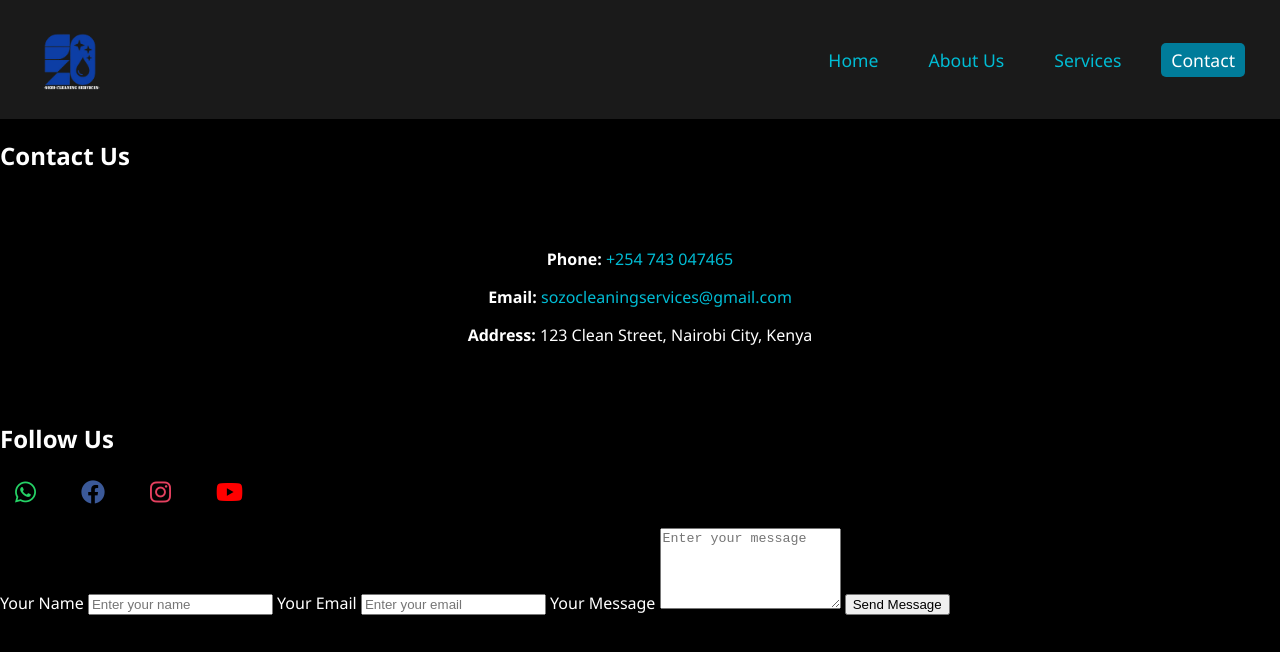
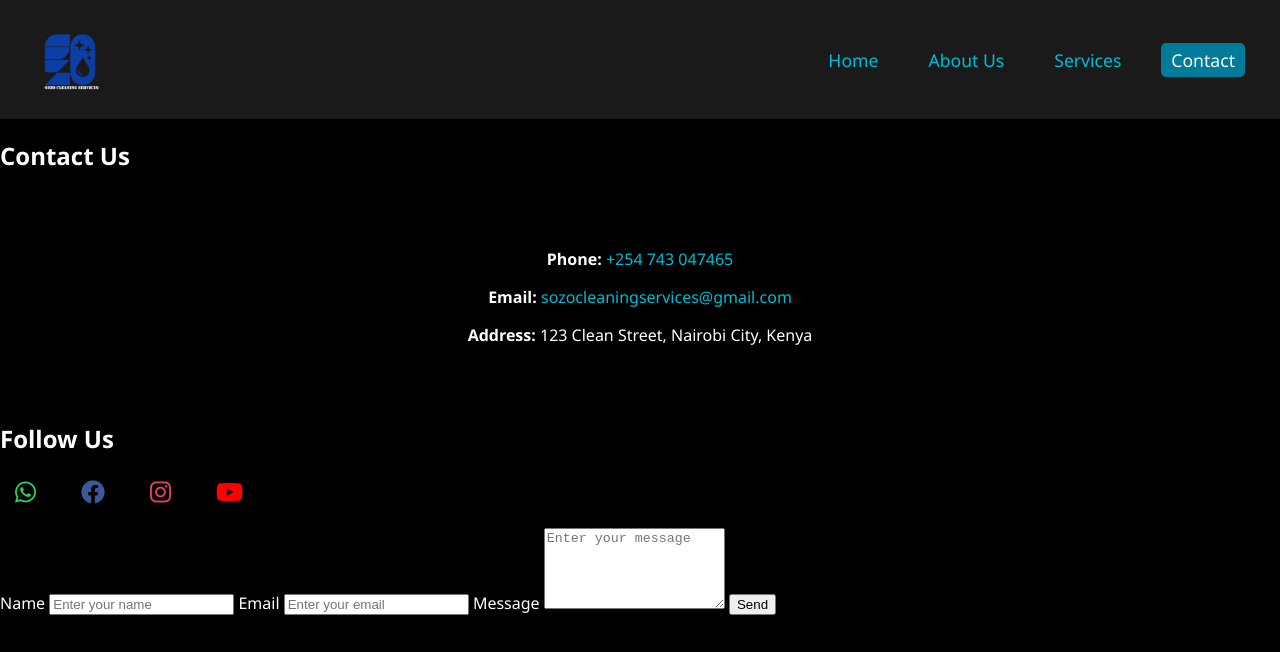
Before and after one commit to ohbeyd01/SOZO, a website: page contact.html in a window 1280 px wide. Shown: the top 652 px of the page. Drawn offline with Linux system fonts and the light colour scheme; grey boxes are pictures that could not be loaded.

Commit message:
contact.html

```diff
--- a/contact.html
+++ b/contact.html
@@ -226,19 +226,16 @@
 </div>
 
 
-  <form action="https://your-vercel-project-url/send-email" method="POST">
-  <label for="name">Your Name</label>
-  <input type="text" id="name" name="name" placeholder="Enter your name" required>
-
-  <label for="email">Your Email</label>
-  <input type="email" id="email" name="email" placeholder="Enter your email" required>
-
-  <label for="message">Your Message</label>
-  <textarea id="message" name="message" rows="5" placeholder="Enter your message" required></textarea>
-
-  <button type="submit">Send Message</button>
-  </form>
-
+  <form>
+        <label for="name">Name</label>
+        <input type="text" id="name" placeholder="Enter your name" required>
+        <label for="email">Email</label>
+        <input type="email" id="email" placeholder="Enter your email" required>
+        <label for="message">Message</label>
+        <textarea id="message" rows="5" placeholder="Enter your message"></textarea>
+        <button type="submit">Send</button>
+      </form>
+</div>
 
 
   </section>
```
